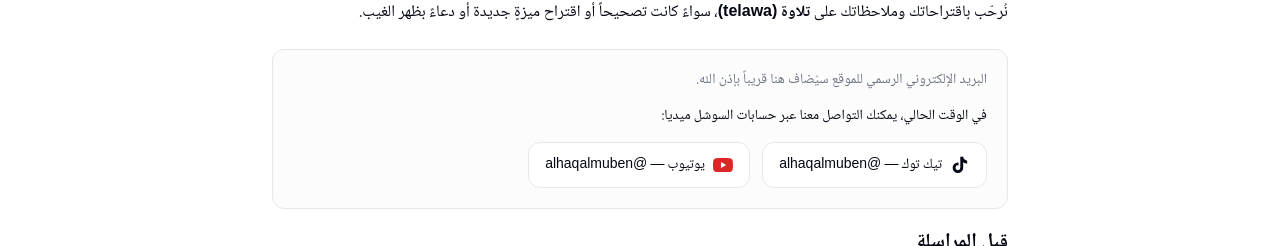
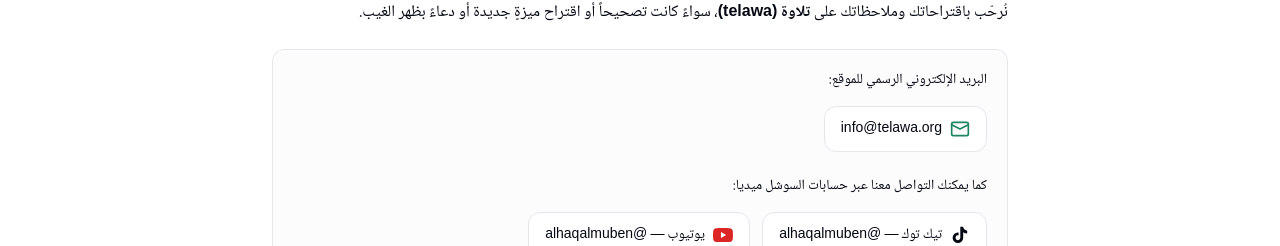
Before and after one commit to Elomami1976/talawa, a Next.js app: page /contact in a window 1280 px wide. Shown: the part 169-415 px from the top of the page. Built offline with nearby package versions, Linux system fonts and the light colour scheme; no server answers; a web font is replaced by a local one.

Commit message:
feat: add info@telawa.org contact email and update domain to telawa.org

```diff
--- a/src/app/(main)/contact/page.tsx
+++ b/src/app/(main)/contact/page.tsx
@@ -18,11 +18,21 @@
         </p>
 
         <div className="rounded-xl border bg-muted/30 p-5 space-y-4">
-          <p className="text-sm text-muted-foreground">
-            البريد الإلكتروني الرسمي للموقع سيُضاف هنا قريباً بإذن الله.
+          <p className="text-sm">
+            البريد الإلكتروني الرسمي للموقع:
           </p>
-          <p className="text-sm">
-            في الوقت الحالي، يمكنك التواصل معنا عبر حسابات السوشل ميديا:
+          <a
+            href="mailto:info@telawa.org"
+            className="inline-flex items-center gap-2 rounded-lg border bg-background px-4 py-3 text-sm font-medium hover:bg-muted transition-colors"
+          >
+            <svg xmlns="http://www.w3.org/2000/svg" viewBox="0 0 24 24" fill="none" stroke="currentColor" strokeWidth="2" strokeLinecap="round" strokeLinejoin="round" className="w-5 h-5 shrink-0 text-primary">
+              <rect x="2" y="4" width="20" height="16" rx="2" />
+              <path d="m22 7-10 5L2 7" />
+            </svg>
+            <span>info@telawa.org</span>
+          </a>
+          <p className="text-sm pt-2">
+            كما يمكنك التواصل معنا عبر حسابات السوشل ميديا:
           </p>
           <div className="flex flex-col sm:flex-row gap-3">
             <a
--- a/src/app/(main)/developers/page.tsx
+++ b/src/app/(main)/developers/page.tsx
@@ -454,7 +454,7 @@
               dir="ltr"
               className="text-xs font-mono bg-muted/40 border rounded-md p-3 overflow-x-auto"
             >
-{`const res = await fetch("${baseUrl || "https://telawa.app"}/api/v1/surahs/1");
+{`const res = await fetch("${baseUrl || "https://telawa.org"}/api/v1/surahs/1");
 const { data } = await res.json();
 console.log(data.nameEn); // "Al-Fatihah"`}
             </pre>
@@ -521,7 +521,7 @@
                 href="/"
                 className="text-primary underline hover:no-underline"
               >
-                telawa.app
+                telawa.org
               </Link>{" "}
               is appreciated but not required. Please make duʿāʾ for the team
               and contributors.
@@ -543,7 +543,7 @@
               .
             </p>
             <p className="text-muted-foreground text-xs">
-              This API is built on the same database that powers telawa.app.
+              This API is built on the same database that powers telawa.org.
               Both will be maintained together for as long as we can.
             </p>
           </CardContent>
--- a/src/app/api/v1/route.ts
+++ b/src/app/api/v1/route.ts
@@ -26,7 +26,7 @@
         qibla: "/api/v1/qibla?lat={lat}&lng={lng}",
         search: "/api/v1/search?q={query}",
       },
-      contact: "https://telawa.app/contact",
+      contact: "https://telawa.org/contact",
     },
     { cache: CACHE_STATIC }
   );
--- a/src/lib/seo.ts
+++ b/src/lib/seo.ts
@@ -15,7 +15,7 @@
 export const APP_URL = (
   process.env.NEXT_PUBLIC_APP_URL ||
   process.env.NEXT_PUBLIC_SITE_URL ||
-  "https://telawa.app"
+  "https://telawa.org"
 ).replace(/\/$/, "");
 
 const APP_NAME = process.env.NEXT_PUBLIC_APP_NAME || "telawa";
```
Also changed, not shown: 1 other file (tests, documents, lock files or other folders).
